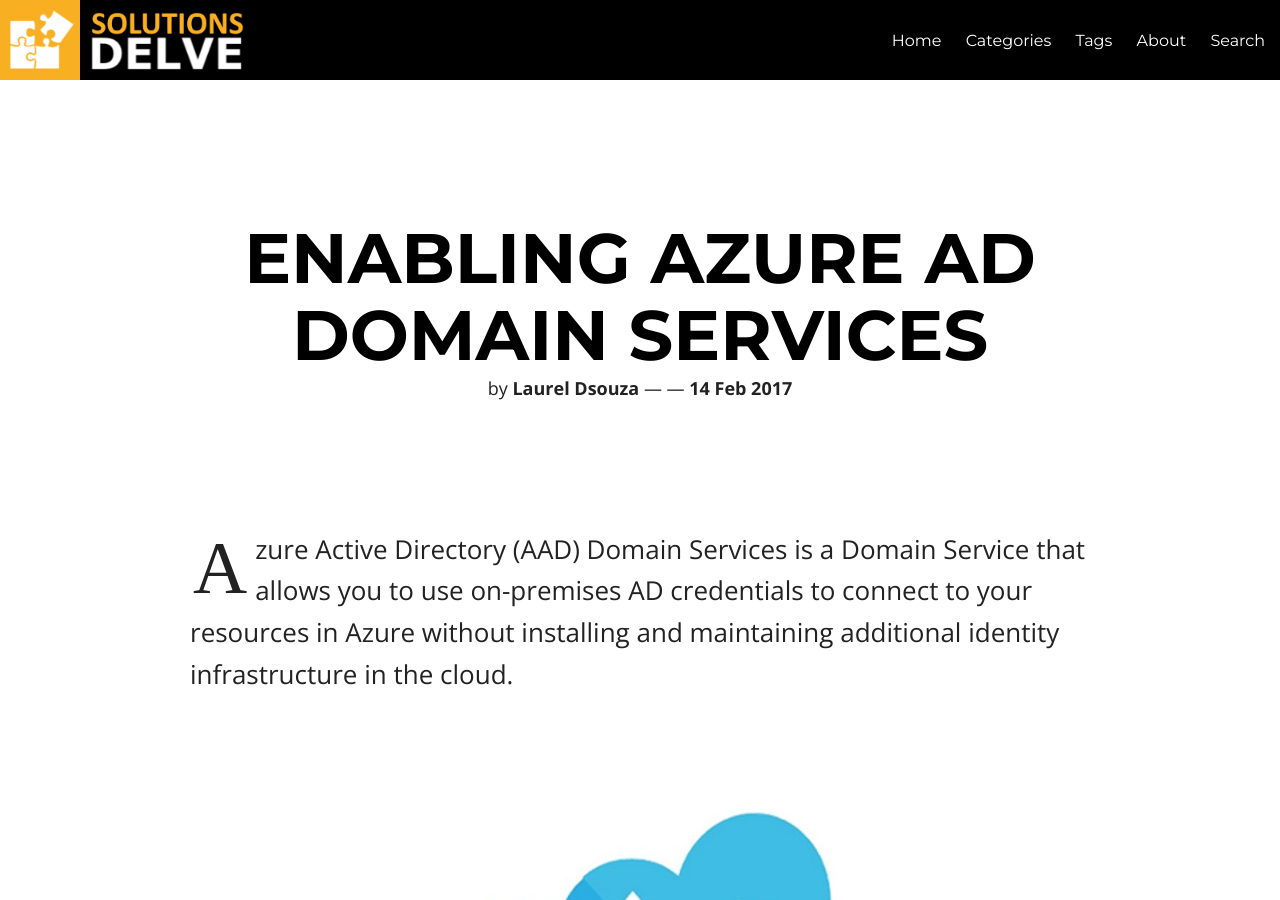
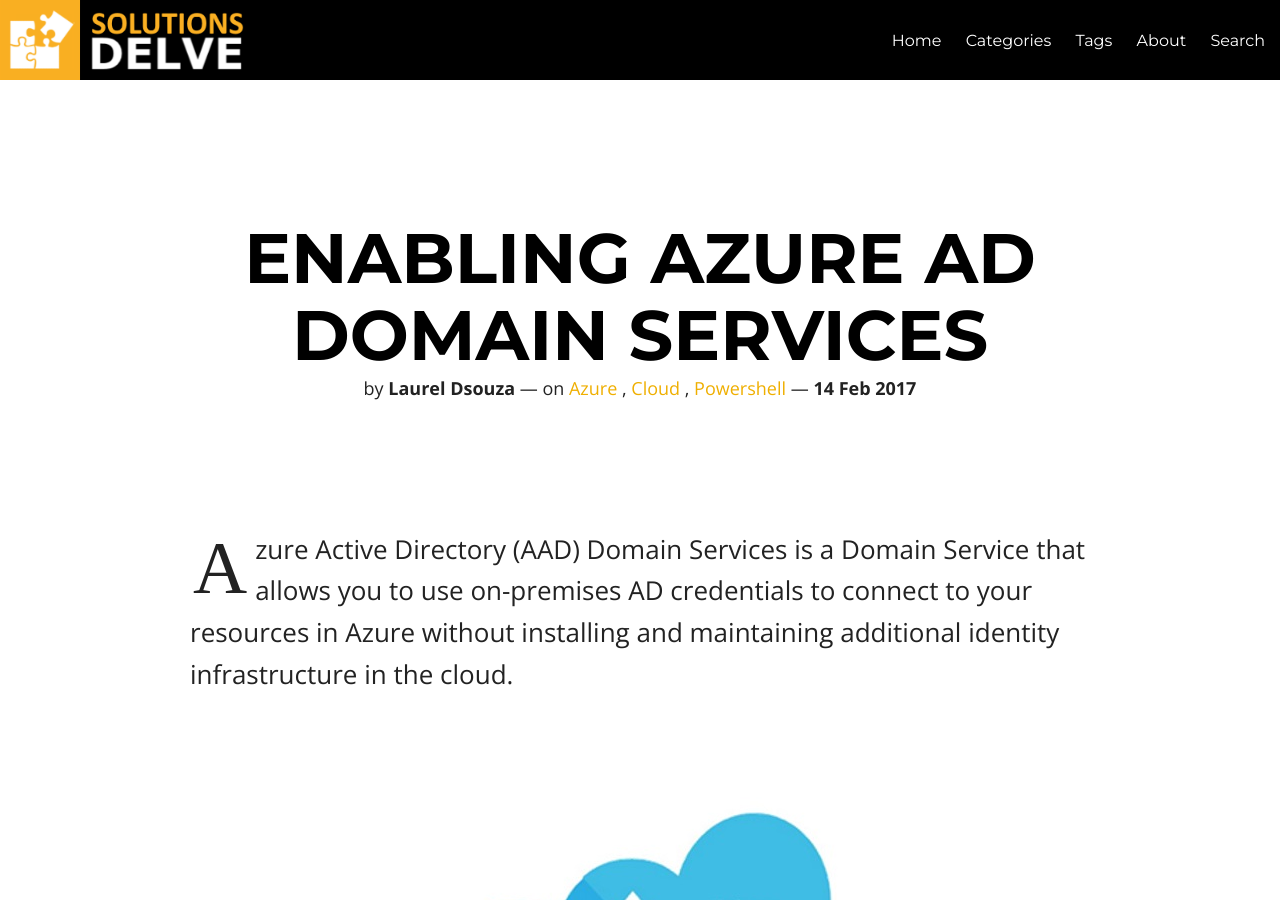
Before and after one commit to ldsouza/ldsouza.github.io, a Jekyll site: the page built from _posts/2017-02-14-enabling-azure-ad-domain-services.md, in a window 1280 px wide and 900 px high. Built offline with Jekyll 4.4.1, drawn with Linux system fonts in a browser that asks for light colours; nearby versions of some CDN libraries.

Commit message:
Update 2017-02-14-enabling-azure-ad-domain-services.md

```diff
--- a/_posts/2017-02-14-enabling-azure-ad-domain-services.md
+++ b/_posts/2017-02-14-enabling-azure-ad-domain-services.md
@@ -5,7 +5,13 @@
 featured: false
 comments: false
 title: Enabling Azure AD Domain Services
+category: Azure
+tags:
+  - Azure
+  - Cloud
+  - Powershell
 ---
+
 Azure Active Directory (AAD) Domain Services is a Domain Service that allows you to use on-premises AD credentials to connect to your resources in Azure without installing and maintaining additional identity infrastructure in the cloud.
 
 ![Image]({{ site.url }}/images/blog/setup-aad-domain-services/5.JPG)
```
